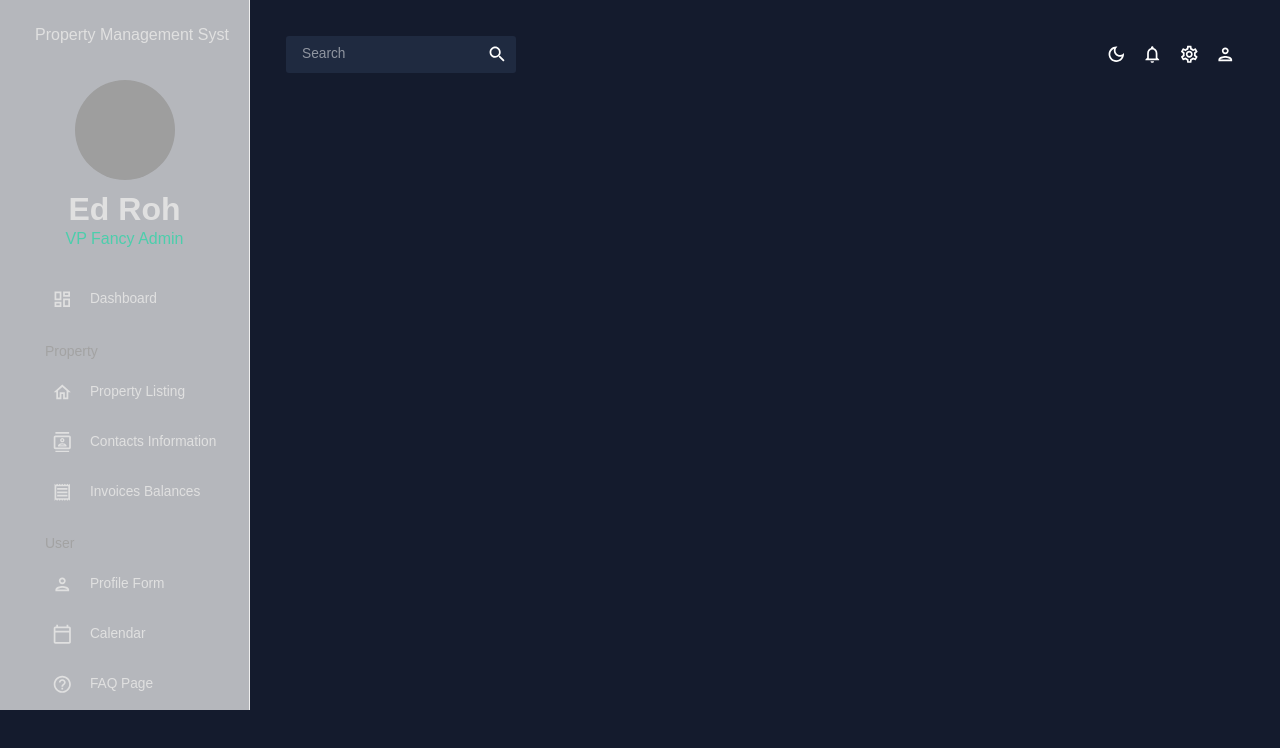
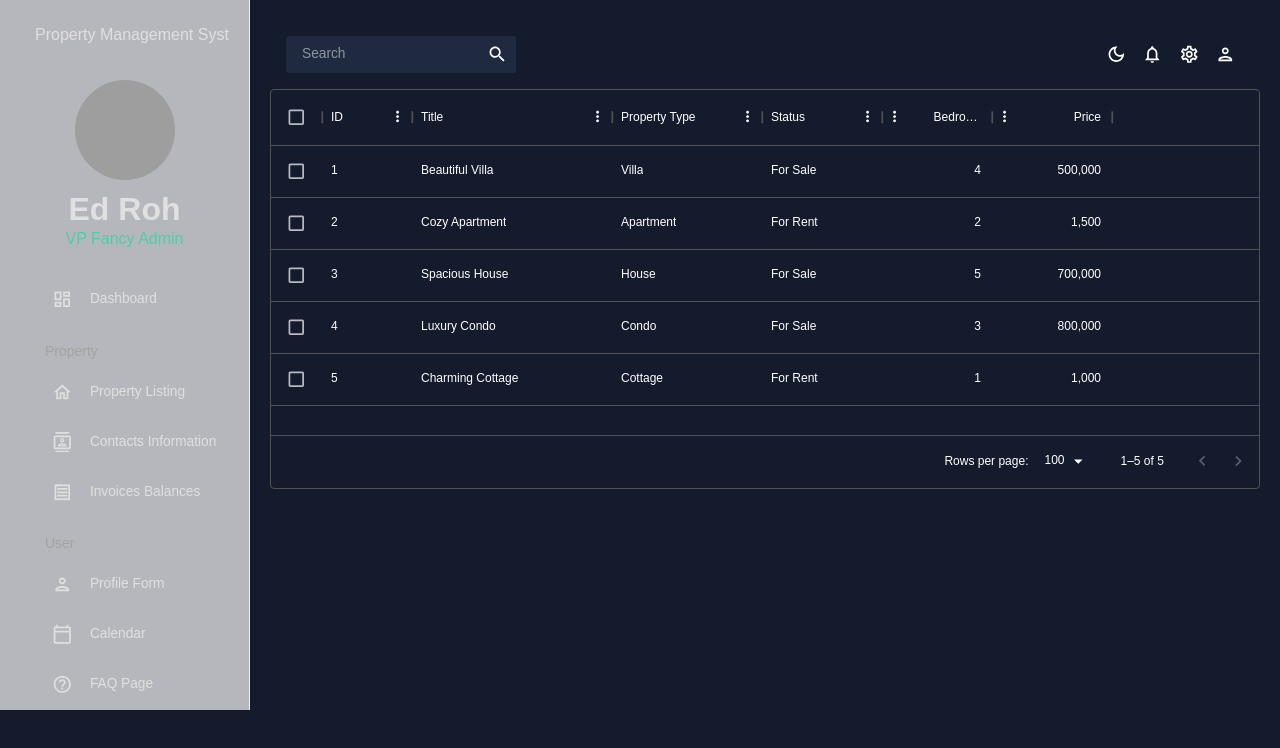
Before and after one commit to WAA-Group-9/real-estate-manager-dashboard, a React (Create React App) app: page /properties in a window 1280 px wide. Shown: the top 748 px of the page. Built offline with nearby package versions, Linux system fonts and the light colour scheme; grey boxes are pictures that could not be loaded.

Commit message:
add property listing component

```diff
--- a/src/routes/PageRoutes.js
+++ b/src/routes/PageRoutes.js
@@ -1,10 +1,11 @@
 import {Route, Routes} from "react-router-dom";
+import PropertyListing from "../scenes/property/PropertyListing";
 
 const PageRoutes = () => {
     return (
         <Routes>
             <Route path="/" element={<div>Home Page</div>}/>
-            <Route path="/team" element={<div>Team Page</div>}/>
+            <Route path="/properties" element={<PropertyListing/>}/>
             <Route path="/contacts" element={<div>Contacts Page</div>}/>
             <Route path="/invoices" element={<div>Invoices Page</div>}/>
             <Route path="/form" element={<div>Form Page</div>}/>
--- /dev/null
+++ b/src/scenes/property/PropertyListing.js
@@ -0,0 +1,36 @@
+import * as React from 'react';
+import Box from '@mui/material/Box';
+import { DataGrid } from '@mui/x-data-grid';
+
+const columns = [
+    { field: 'id', headerName: 'ID', width: 90 },
+    { field: 'title', headerName: 'Title', width: 200 },
+    { field: 'propertyType', headerName: 'Property Type', width: 150 },
+    { field: 'propertyStatus', headerName: 'Status', width: 120 },
+    { field: 'bedrooms', headerName: 'Bedrooms', type: 'number', width: 110 },
+    { field: 'price', headerName: 'Price', type: 'number', width: 120 },
+];
+
+const rows = [
+    { id: 1, title: 'Beautiful Villa', propertyType: 'Villa', propertyStatus: 'For Sale', bedrooms: 4, price: 500000 },
+    { id: 2, title: 'Cozy Apartment', propertyType: 'Apartment', propertyStatus: 'For Rent', bedrooms: 2, price: 1500 },
+    { id: 3, title: 'Spacious House', propertyType: 'House', propertyStatus: 'For Sale', bedrooms: 5, price: 700000 },
+    { id: 4, title: 'Luxury Condo', propertyType: 'Condo', propertyStatus: 'For Sale', bedrooms: 3, price: 800000 },
+    { id: 5, title: 'Charming Cottage', propertyType: 'Cottage', propertyStatus: 'For Rent', bedrooms: 1, price: 1000 },
+];
+
+const PropertyListing = () => {
+    return (
+        <Box sx={{ height: 400, width: '100%' }}>
+            <DataGrid
+                rows={rows}
+                columns={columns}
+                pageSize={5}
+                checkboxSelection
+                disableSelectionOnClick
+            />
+        </Box>
+    );
+}
+
+export default PropertyListing;
```
